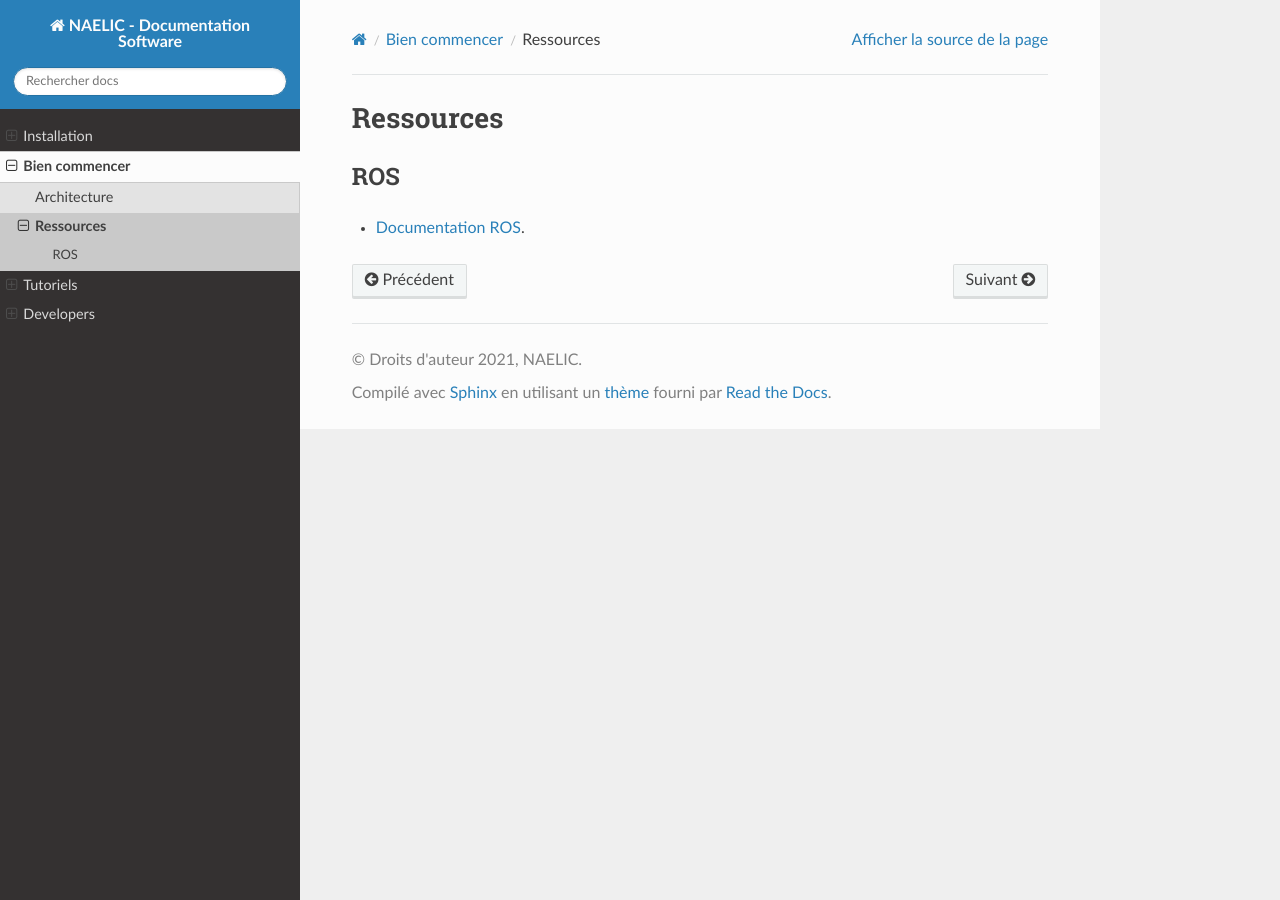
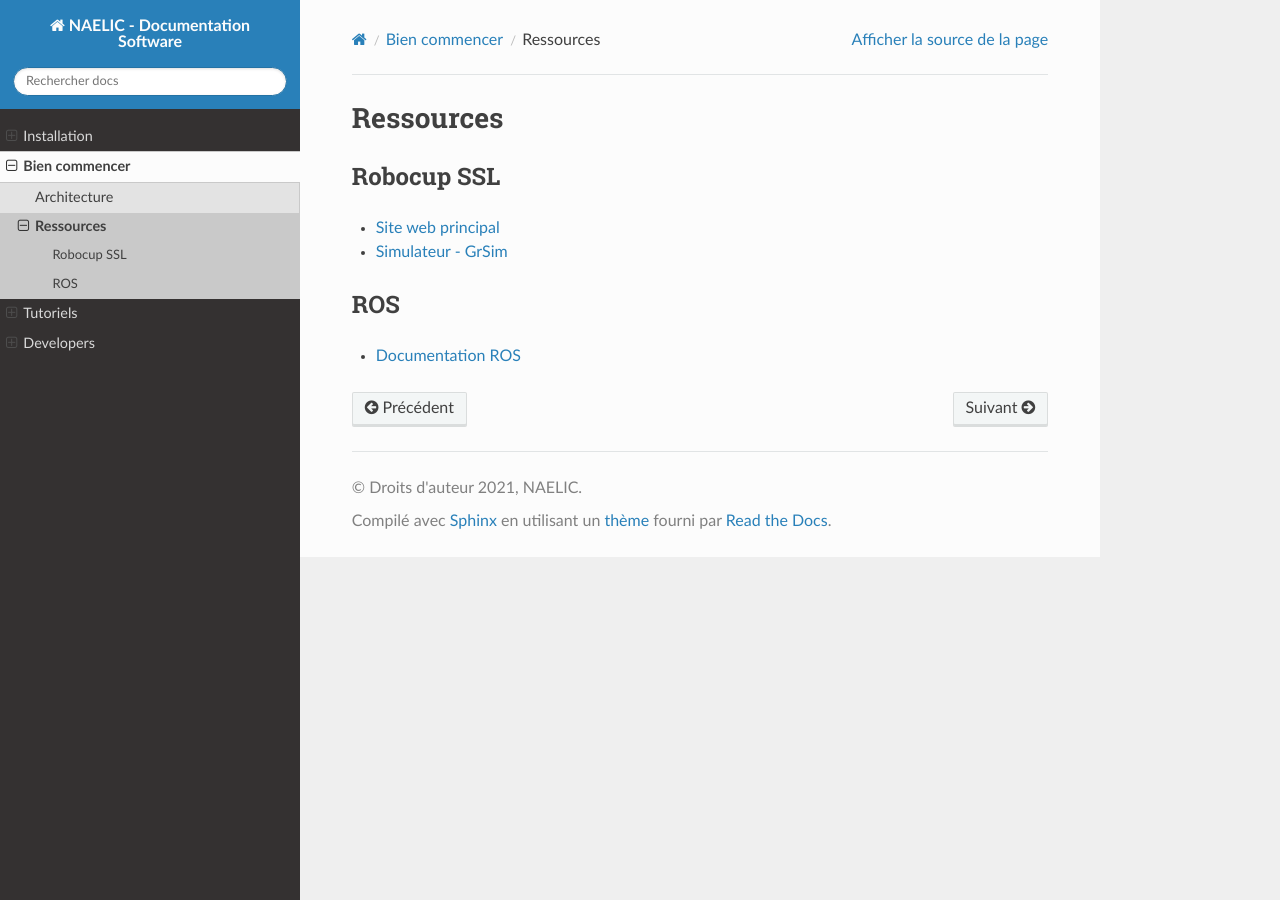
Before and after one commit to NAELIC/software-documentation, a Sphinx documentation site: the page built from source/start/resources.rst, in a window 1280 px wide. Built offline with Sphinx 7.4.7 and the Read the Docs theme 2.0.0, drawn with Linux system fonts in a browser that asks for light colours.

Commit message:
feat - adding some resources in robocup ssl

```diff
--- a/source/start/resources.rst
+++ b/source/start/resources.rst
@@ -1,9 +1,17 @@
 ##########
 Ressources
 ##########
+
+
+***********
+Robocup SSL
+***********
+
+- `Site web principal <https://ssl.robocup.org/>`_
+- `Simulateur - GrSim <https://github.com/RoboCup-SSL/grSim/>`_
 
 ***
 ROS
 ***
 
-- `Documentation ROS <https://docs.ros.org/en/galactic/index.html>`_.
+- `Documentation ROS <https://docs.ros.org/en/galactic/index.html>`_
```
Also changed, not shown: README.md (+2 -4 lines).
